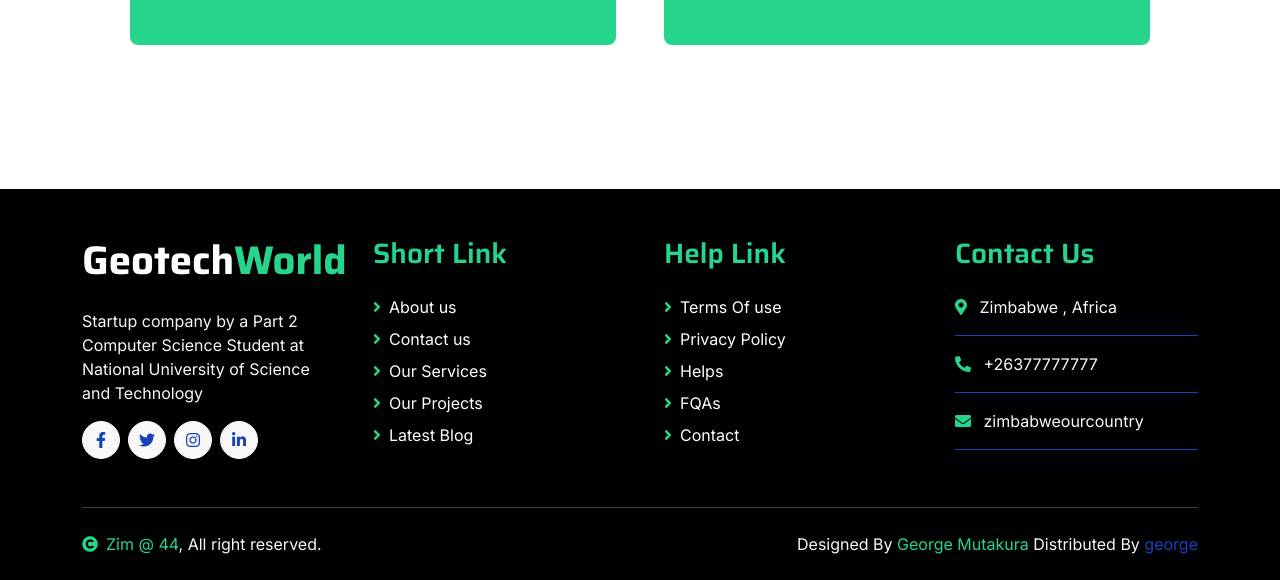
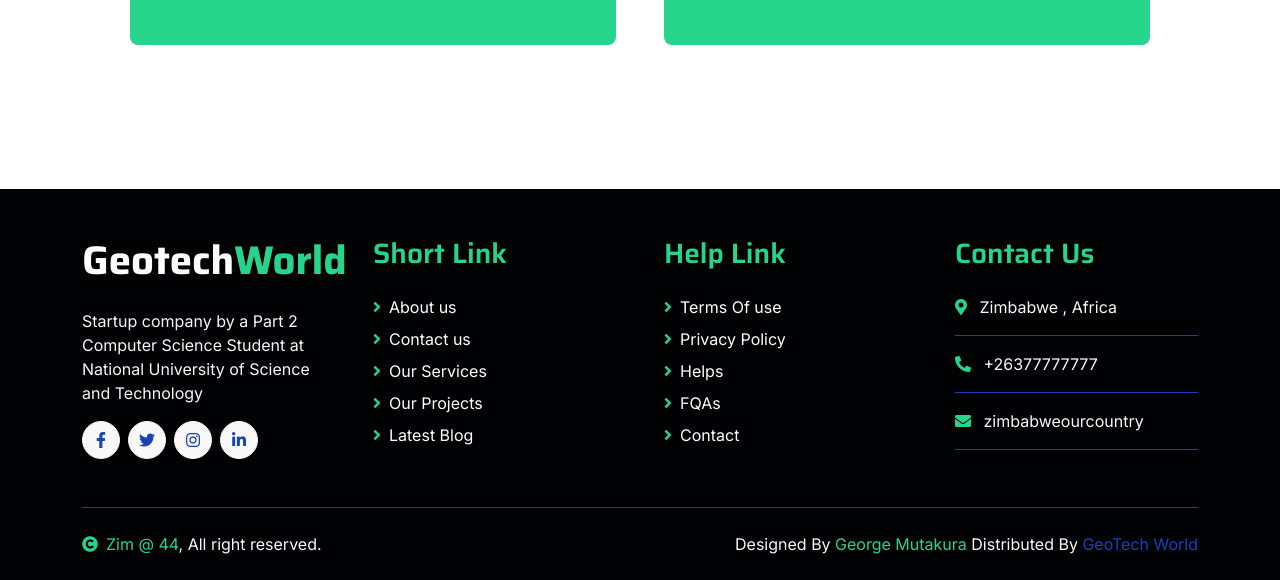
Before and after one commit to GTM-04/zim44independence, a plain HTML site: page index.html in a window 1280 px wide. Shown: the part 5909-6489 px from the top of the page. Drawn offline with nearby package versions, Linux system fonts and the light colour scheme.

Commit message:
Update index.html

```diff
--- a/index.html
+++ b/index.html
@@ -581,7 +581,7 @@
                     </div>
                     <div class="col-md-6 text-center text-md-end">
                         <!--/*** This template is free as long as you keep the footer author’s credit link/attribution link/backlink. If you'd like to use the template without the footer author’s credit link/attribution link/backlink, you can purchase the Credit Removal License from "https://htmlcodex.com/credit-removal". Thank you for your support. ***/-->
-                        <span class="text-light">Designed By<a href="https://htmlcodex.com" class="text-secondary"> George Mutakura</a> Distributed By <a href="https://themewagon.com"> george</a></span>
+                        <span class="text-light">Designed By<a href="https://htmlcodex.com" class="text-secondary"> George Mutakura</a> Distributed By <a href="https://themewagon.com"> GeoTech World</a></span>
                     </div>
                 </div>
             </div>
```
